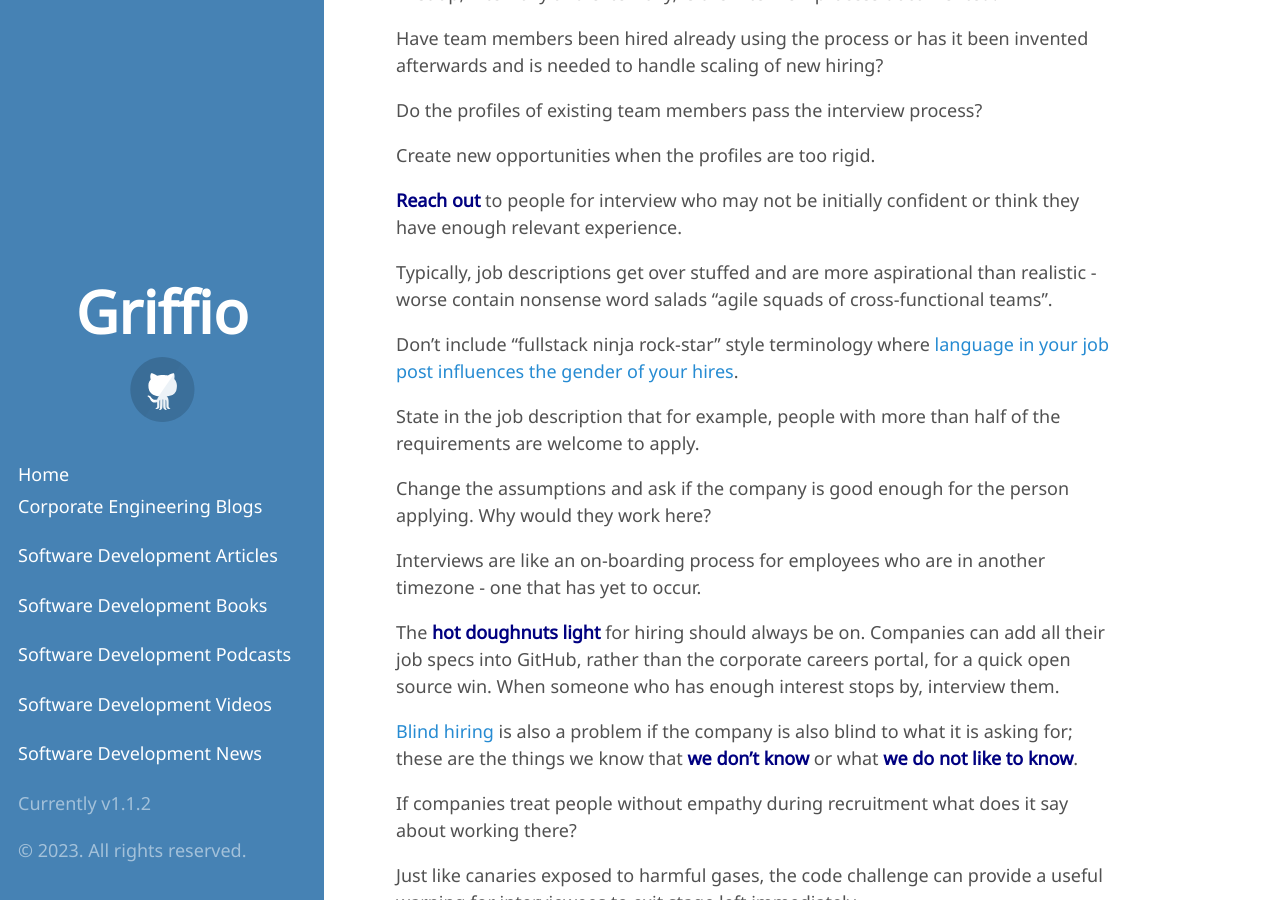
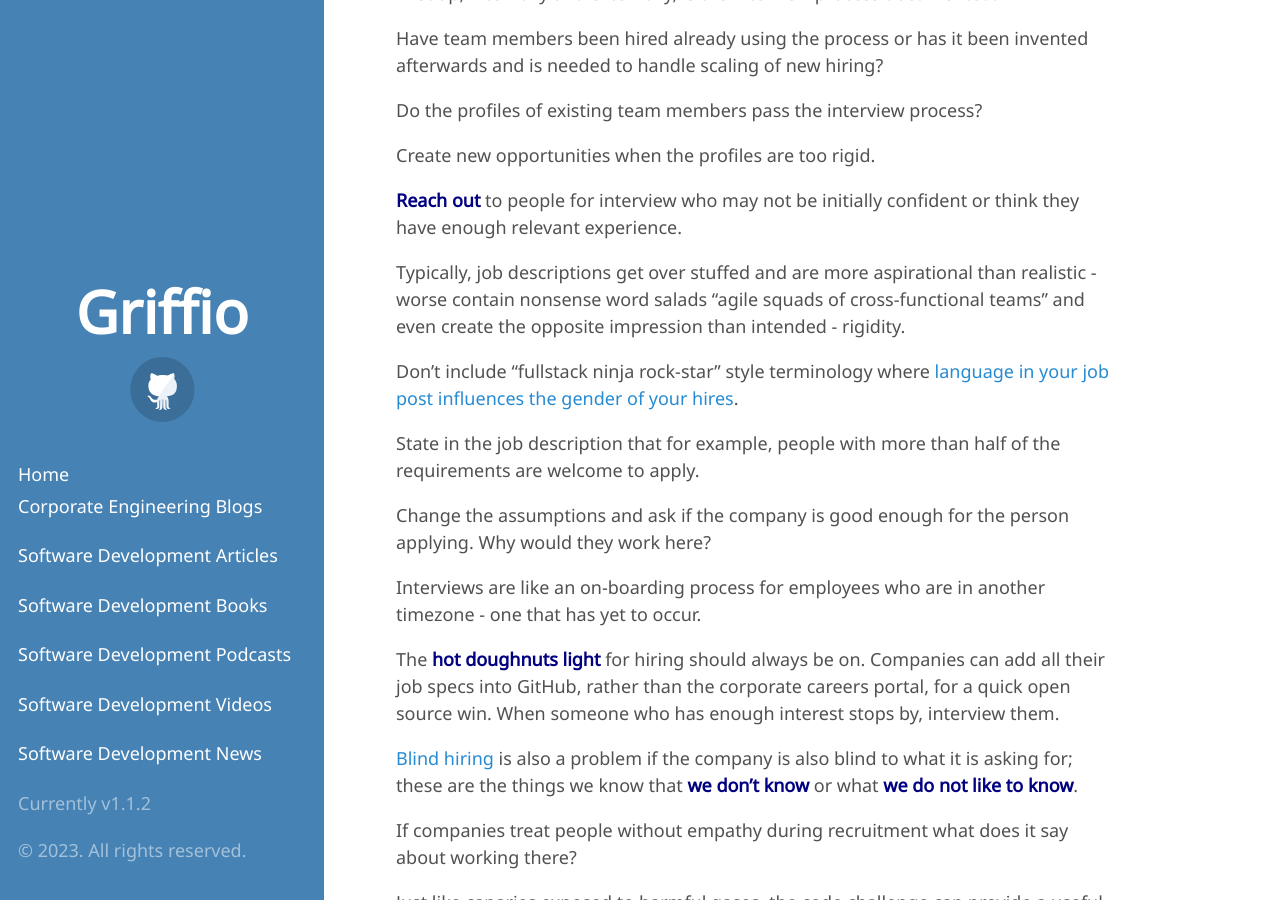
Before and after one commit to griffio/griffio.github.io, a Jekyll site: the page built from _posts/2016-06-12-Culture-Canaries-The-Interview-Coding-Challenge.md, in a window 1280 px wide and 900 px high, scrolled down 1482 px. Built offline with Jekyll 4.4.1, drawn with Linux system fonts in a browser that asks for light colours; some web fonts are replaced.

Commit message:
Update 2016-06-12-Culture-Canaries-The-Interview-Coding-Challenge.md

```diff
--- a/_posts/2016-06-12-Culture-Canaries-The-Interview-Coding-Challenge.md
+++ b/_posts/2016-06-12-Culture-Canaries-The-Interview-Coding-Challenge.md
@@ -45,7 +45,7 @@
 
 **Reach out** to people for interview who may not be initially confident or think they have enough relevant experience.
 
-Typically, job descriptions get over stuffed and are more aspirational than realistic - worse contain nonsense word salads "agile squads of cross-functional teams".
+Typically, job descriptions get over stuffed and are more aspirational than realistic - worse contain nonsense word salads "agile squads of cross-functional teams" and even create the opposite impression than intended - rigidity.
 
 Don't include "fullstack ninja rock-star" style terminology where [language in your job post influences the gender of your hires](https://textio.com/blog/language-in-your-job-post-predicts-the-gender-of-your-hire/13034792944).
 
```
